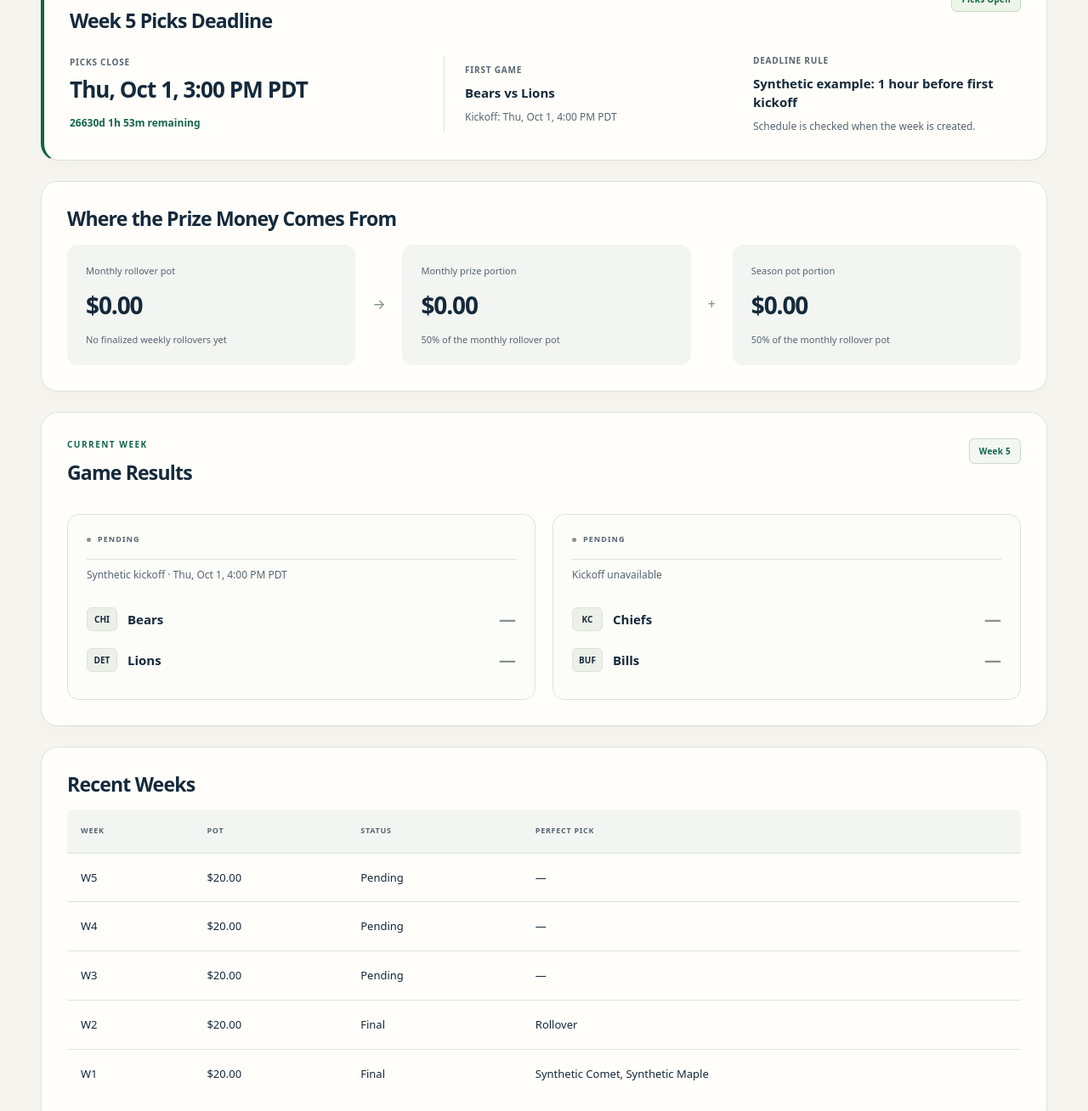
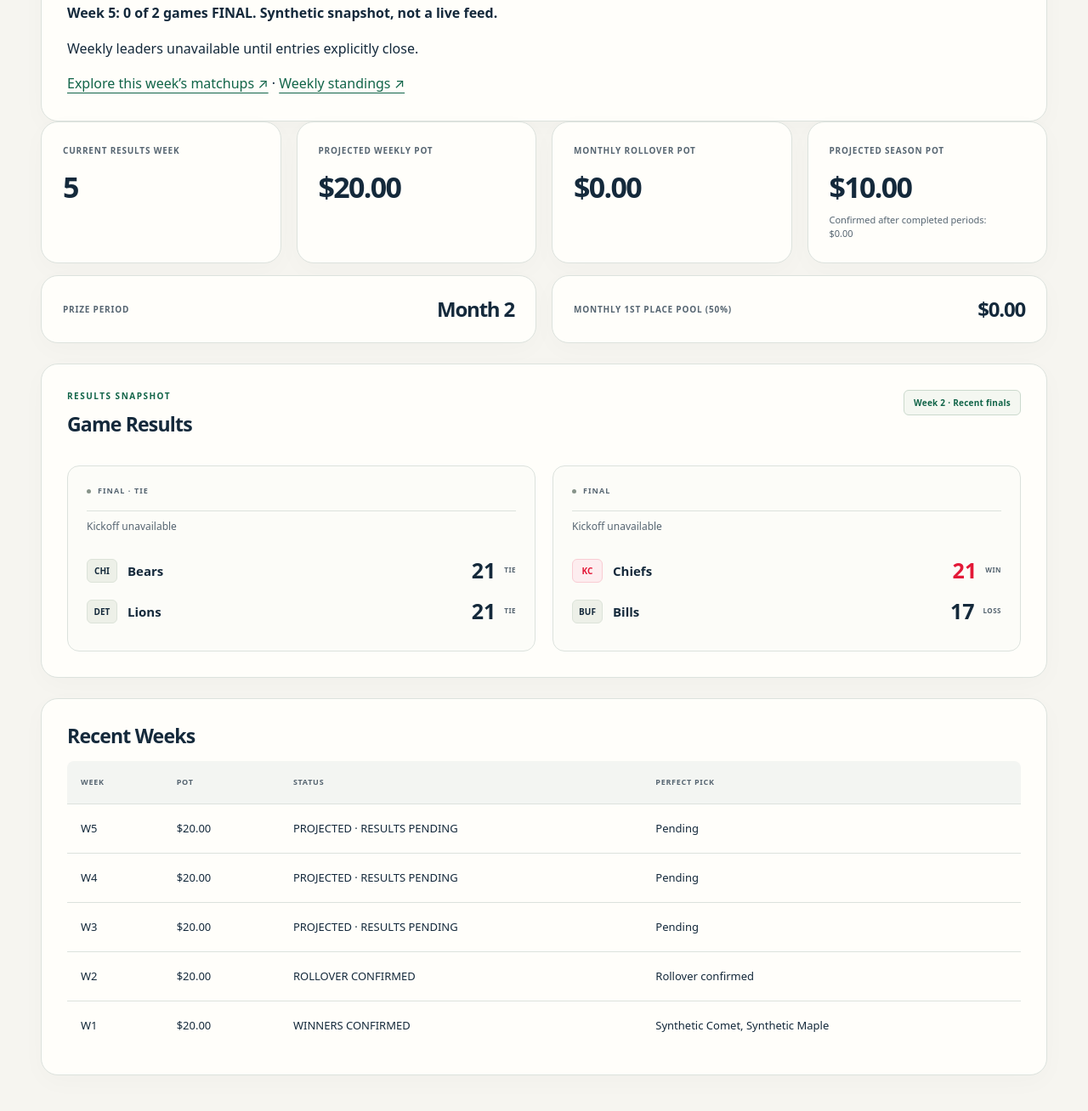
Before and after one commit to Enziuh/Perfect-Pick-4.0, a plain HTML site: page website/index.html in a window 1280 px wide. Shown: the part 1021-2329 px from the top of the page at 85% size. Drawn offline with Linux system fonts and the light colour scheme.

Commit message:
Clarify prize accounting and polish Phase 4 preview readiness

```diff
--- a/website/app.js
+++ b/website/app.js
@@ -15,9 +15,8 @@
     const el = $(id);
     if (el) el.textContent = value;
   };
-  const money = (n) => new Intl.NumberFormat('en-US', {
-    style: 'currency', currency: 'USD'
-  }).format(Number(n || 0));
+  const currencyFormatter = new Intl.NumberFormat('en-US', {style:'currency', currency:'USD'});
+  const money = n => typeof n === 'number' && Number.isFinite(n) && n >= 0 ? currencyFormatter.format(n) : 'Unavailable';
 
   async function get(action, extra = '') {
     if (!preview) throw new Error('Synthetic preview data adapter is unavailable.');
@@ -26,7 +25,10 @@
 
   async function loadWeek(week) {
     const number = Number(week);
-    if (!weekCache.has(number)) weekCache.set(number, await get('week', `&week=${number}`));
+    if (!weekCache.has(number)) {
+      const pending = get('week', `&week=${number}`).catch(error => { weekCache.delete(number); throw error; });
+      weekCache.set(number, pending);
+    }
     return weekCache.get(number);
   }
 
@@ -158,7 +160,7 @@
       .join(' + ');
 
     const monthlyBase = rolloverLines || 'No finalized weekly rollovers yet';
-    const projectedSeasonContribution = Number(prizes.currentMonthlyPot || 0) * 0.50;
+    const projectedSeasonContribution = prizes.currentProjectedSeasonContribution;
     $('prizeBreakdown').innerHTML = `
       <div class="breakdown-row">
         <span>Monthly rollover pot</span>
@@ -179,22 +181,7 @@
       </div>
     `;
 
-    const activeWeek = Number(prizes.activeWeek || 0);
-    const recent = (prizes.weekly || [])
-      .filter(w => w.activePlayers > 0 && w.week <= activeWeek)
-      .sort((a, b) => b.week - a.week)
-      .slice(0, 5);
-
-    $('recentWeeks').innerHTML = recent.map(w => `
-      <tr>
-        <td>W${w.week}</td>
-        <td>${money(w.weeklyPot)}</td>
-        <td>${w.finalized ? 'Final' : 'Pending'}</td>
-        <td>${w.perfectPickWinnerNames.length
-          ? escapeHtml(w.perfectPickWinnerNames.join(', '))
-          : (w.finalized ? 'Rollover' : '—')}</td>
-      </tr>
-    `).join('') || '<tr><td colspan="4">No weekly data yet.</td></tr>';
+    $('recentWeeks').innerHTML = '<tr><td colspan="4">Checking finalized results…</td></tr>';
   }
 
   function formatAccuracy(points, completedGames) {
@@ -298,44 +285,39 @@
     }
   }
 
-  function renderPrizes(prizes) {
-    $('periodCards').innerHTML = (prizes.periods || []).map(p => `
-      <article class="period-card">
-        <div class="period-head">
-          <div>
-            <div class="eyebrow">${escapeHtml(p.periodKey)}</div>
-            <h3>${escapeHtml(p.displayName)}</h3>
-          </div>
-          <div class="rule-choice-group" aria-label="Rule mode">
-            <span class="rule-choice ${p.ruleMode === 'OLD' ? 'active old-active' : ''}">OLD</span>
-            <span class="rule-choice ${p.ruleMode === 'NEW' ? 'active new-active' : ''}">NEW</span>
-          </div>
-        </div>
-        <div class="period-grid">
-          <div><span>Weeks</span><strong>${p.startWeek}–${p.endWeek}</strong></div>
-          <div><span>Monthly Pot</span><strong>${money(p.monthlyPot)}</strong></div>
-          <div><span>Monthly 1st Place Pool (50%)</span><strong>${money(p.monthlyWinnerPool)}</strong></div>
-          <div><span>Season Contribution (50%)</span><strong>${money(p.seasonContribution)}</strong></div>
-        </div>
-        <p class="muted">
-          ${p.leaders.length
-            ? `Current leader${p.leaders.length > 1 ? 's' : ''}: ${escapeHtml(p.leaders.join(', '))}`
-            : 'No leader data yet.'}
-        </p>
-      </article>
-    `).join('');
-
-    $('weeklyPrizeBody').innerHTML = (prizes.weekly || []).map(w => `
-      <tr>
-        <td>${w.week}</td>
-        <td>${escapeHtml(w.periodKey)}</td>
-        <td class="num">${w.activePlayers}</td>
-        <td class="num">${money(w.weeklyPot)}</td>
-        <td>${w.finalized ? 'Yes' : 'No'}</td>
-        <td>${w.perfectPickWinnerNames.length ? escapeHtml(w.perfectPickWinnerNames.join(', ')) : '—'}</td>
-        <td class="num">${money(w.rolloverToMonthly)}</td>
-      </tr>
-    `).join('');
+  async function renderPrizes(prizes) {
+    const weeks = await Promise.all(prizes.weekly.map(row => loadWeek(row.week)));
+    const weekly = prizes.weekly.map((row,i) => preview.buildWeeklyPrize(row,weeks[i]));
+    const current = weekly[prizes.activeWeek-1];
+    const topPoints = Math.max(...prizes.overallStandings.map(player => player.points));
+    const seasonLeaders = prizes.overallStandings.filter(player => player.points === topPoints).map(player => player.name);
+    const seasonContext = seasonLeaders.length ? `Current points leaders: ${seasonLeaders.join(', ')} · ${topPoints} points. Season title not confirmed.` : 'Season standings unavailable.';
+    $('prizeSummary').innerHTML = `<article class="card"><span>Week ${prizes.activeWeek} pool · projected</span><strong>${money(current.pool)}</strong><small>${escapeHtml(current.status)}. ${current.payment}.</small></article>
+      <article class="card"><span>Season pool · confirmed</span><strong>${money(prizes.confirmedSeasonPot)}</strong><small>Projected total: ${money(prizes.projectedSeasonPot)}. Payout distribution and payment status unavailable.</small><a href="#standings/season">View season standings ↗</a><small>${escapeHtml(seasonContext)}</small></article>`;
+    $('periodCards').innerHTML = (await Promise.all(prizes.periods.map(async p => {
+      const resolution = await loadMonthlyResolution(p);
+      return `<article class="period-card" data-status="${resolution.status}" data-winner="${escapeHtml(resolution.winner || '')}">
+        <div class="period-head"><div><div class="eyebrow">Weeks ${p.startWeek}–${p.endWeek} · ${escapeHtml(p.ruleMode)} rules</div><h3>${escapeHtml(p.displayName)}</h3></div><span class="pill">${resolution.status}</span></div>
+        <p><strong>${escapeHtml(resolution.winner || 'Champion not confirmed')}</strong>${resolution.points === null ? '' : ` · ${resolution.points} monthly points`}</p><p class="muted">${escapeHtml(championExplanation(resolution))}</p>
+        <div class="period-grid"><div><span>Monthly prize pool · ${p.allWeeksFinalized ? 'reported final' : 'provisional'}</span><strong>${money(p.monthlyWinnerPool)}</strong></div><div><span>Rollover pot</span><strong>${money(p.monthlyPot)}</strong></div><div><span>Season contribution</span><strong>${money(p.seasonContribution)}</strong></div></div>
+        <p class="muted">Monthly and season shares: ${p.monthlyWinnerPct}% / ${p.seasonPct}%. Champion confirmation is not a payment. Payment status unavailable.</p><a href="#standings/monthly" data-prize-period="${p.periodKey}">Review monthly standings and tiebreakers ↗</a></article>`;
+    }))).join('');
+    $('periodCards').querySelectorAll('[data-prize-period]').forEach(link => link.addEventListener('click', () => {
+      $('monthlyPeriodSelect').value = link.dataset.prizePeriod;
+      renderMonthlyPeriod(link.dataset.prizePeriod);
+    }));
+    $('weeklyPrizeBody').innerHTML = prizes.weekly.map((w,i) => {
+      const view = weekly[i];
+      return `<tr><td>${w.week}</td><td>${escapeHtml(w.periodKey)}</td><td class="num">${weeks[i].entriesStatus === 'CLOSED' ? w.activePlayers : 'Protected'}</td><td class="num">${money(view.pool)}</td><td>${view.status}</td><td>${view.winners.length ? escapeHtml(view.winners.join(', ')) + `<small class="prize-allocation">Allocation each: ${money(view.allocationEach)} · ${view.payment}</small>` : 'Not confirmed'}</td><td class="num">${view.rollover === null ? 'Pending / unavailable' : money(view.rollover)}</td></tr>`;
+    }).join('');
+    $('recentWeeks').innerHTML = prizes.weekly.filter(w => w.week <= prizes.activeWeek).slice(-5).reverse().map(w => {
+      const view = weekly[w.week-1];
+      return `<tr><td>W${w.week}</td><td>${money(view.pool)}</td><td>${view.status}</td><td>${view.winners.length ? escapeHtml(view.winners.join(', ')) : view.rollover !== null ? 'Rollover confirmed' : 'Pending'}</td></tr>`;
+    }).join('');
+    const completed = weeks[prizes.activeWeek-1].results.filter(game => game.status === 'Final').length;
+    setText('overviewProgress', `Week ${prizes.activeWeek}: ${completed} of ${weeks[prizes.activeWeek-1].games.length} games FINAL. Synthetic snapshot, not a live feed.`);
+    const highlights = prizes.currentWeekStandings.slice(0,3);
+    setText('overviewLeaders', highlights.length ? highlights.map(p => `${p.name}: ${p.points} points`).join(' · ') : 'Weekly leaders unavailable until entries explicitly close.');
   }
 
 
@@ -362,18 +344,14 @@
     $('playerPickCards').innerHTML = '<p class="state-message">Loading synthetic picks…</p>';
 
     try {
-      let data = weekCache.get(normalizedWeek);
-      if (!data) {
-        data = await get('week', `&week=${normalizedWeek}`);
-        weekCache.set(normalizedWeek, data);
-      }
+      const data = await loadWeek(normalizedWeek);
       if (request !== picksRequest) return;
       renderWeekPicks(data);
       if (Number($('weeklyWeekSelect')?.value || activeWeek) === normalizedWeek) {
         renderWeeklyDetails(data);
       }
       if (normalizedWeek === activeWeek) {
-        renderDashboardGameResults(data);
+        await renderDashboardGameResults(data);
       }
     } catch (err) {
       if (request !== picksRequest) return;
@@ -518,9 +496,17 @@
     renderGameResultsInto_('weeklyGameResults', weekData);
   }
 
-  function renderDashboardGameResults(weekData) {
-    setText('dashboardResultsWeek', `Week ${weekData?.week || '—'}`);
-    renderGameResultsInto_('dashboardGameResults', weekData);
+  async function renderDashboardGameResults(weekData) {
+    let results = weekData;
+    if (!weekData.results.some(game => game.status === 'Final')) {
+      const recent = prizeData.weekly.filter(row => row.week < weekData.week && row.finalized).at(-1);
+      if (recent) {
+        const snapshot = await loadWeek(recent.week);
+        if (snapshot.results.some(game => game.status === 'Final')) results = snapshot;
+      }
+    }
+    setText('dashboardResultsWeek', `Week ${results.week}${results !== weekData ? ' · Recent finals' : ''}`);
+    renderGameResultsInto_('dashboardGameResults', results);
   }
 
   function renderGameResultsInto_(containerId, weekData) {
@@ -734,8 +720,6 @@
       const prizes = await get('prizes');
       prizeData = prizes;
       renderDashboard(prizes);
-      await renderStandings(prizes);
-      renderPrizes(prizes);
 
       activeWeek = Number(prizes.activeWeek || 1);
       const weeks = (prizes.weekly || []).map(w => Number(w.week)).filter(Boolean);
@@ -745,7 +729,7 @@
       populateWeeklySelector(availableWeeks, activeWeek);
       populateMonthlySelector(prizes.periods || [], prizes.currentPeriod);
 
-      await loadWeekPicks(activeWeek);
+      await Promise.all([renderStandings(prizes), renderPrizes(prizes), loadWeekPicks(activeWeek)]);
 
       const when = prizes.generatedAt ? new Date(prizes.generatedAt).toLocaleString() : '';
       setStatus(`Synthetic data loaded${when ? ` • ${when}` : ''}`, 'ok');
--- a/website/index.html
+++ b/website/index.html
@@ -17,18 +17,6 @@
 <section id="overview" class="destination" aria-label="Your season. At a glance."><header class="page-header"><p class="eyebrow">The weekly huddle</p><h1 tabindex="-1">Your season. At a glance.</h1><p class="page-intro">The matchups, the stakes, and everything still to play for.</p></header><article class="champion-spotlight" aria-labelledby="championHeading">
  <div class="spotlight-emblem" aria-hidden="true">PP</div><div><p class="eyebrow">Monthly Champion</p><h3 id="championHeading">The race is still on.</h3><p id="championSummary">Waiting for synthetic competition data.</p><a class="text-link" href="#standings/monthly">Explore monthly standings <span aria-hidden="true">↗</span></a></div><span class="pill champion-status" id="championState" role="status" aria-live="polite">IN PROGRESS</span>
 </article><section id="dashboard" class="legacy-section">
-      <div class="card-grid">
-        <div class="card"><span>Current Results Week</span><strong id="activeWeek">—</strong></div>
-        <div class="card"><span>Current Weekly Pot</span><strong id="weeklyPot">$0.00</strong></div>
-        <div class="card"><span>Monthly Rollover Pot</span><strong id="monthlyPot">$0.00</strong></div>
-        <div class="card"><span>Projected Season Pot</span><strong id="seasonPot">$0.00</strong><small id="confirmedSeasonPot" class="card-note"></small></div>
-      </div>
-
-      <div class="card-grid compact-grid" style="margin-top:14px">
-        <div class="card"><span>Prize Period</span><strong id="periodName">—</strong></div>
-        <div class="card"><span>Monthly 1st Place Pool (50%)</span><strong id="monthlyWinnerPool">$0.00</strong></div>
-      </div>
-
       <div class="panel picks-deadline-panel" id="picksDeadlinePanel">
         <div class="deadline-panel-head">
           <div>
@@ -52,21 +40,30 @@
           <div class="deadline-detail">
             <span>Deadline rule</span>
             <strong id="deadlineRuleLabel">3 hours before first kickoff</strong>
-            <small>Schedule is checked when the week is created.</small>
+            <small>Synthetic deadline example; official closure controls disclosure.</small>
           </div>
         </div>
 
         <div id="deadlineNotice" class="deadline-notice" hidden></div>
       </div>
-      <div class="panel transparency-panel">
-        <h2>Where the Prize Money Comes From</h2>
-        <div id="prizeBreakdown" class="prize-breakdown"></div>
+      <div class="panel"><h2>This week at a glance</h2><p id="overviewProgress" role="status">Checking game progress…</p><p id="overviewLeaders"></p><a href="#match-center">Explore this week’s matchups ↗</a> · <a href="#standings/weekly">Weekly standings ↗</a></div>
+      <div class="card-grid">
+        <div class="card"><span>Current Results Week</span><strong id="activeWeek">—</strong></div>
+        <div class="card"><span>Projected Weekly Pot</span><strong id="weeklyPot">—</strong></div>
+        <div class="card"><span>Monthly Rollover Pot</span><strong id="monthlyPot">—</strong></div>
+        <div class="card"><span>Projected Season Pot</span><strong id="seasonPot">—</strong><small id="confirmedSeasonPot" class="card-note"></small></div>
       </div>
+
+      <div class="card-grid compact-grid" style="margin-top:14px">
+        <div class="card"><span>Prize Period</span><strong id="periodName">—</strong></div>
+        <div class="card"><span>Monthly 1st Place Pool (50%)</span><strong id="monthlyWinnerPool">—</strong></div>
+      </div>
+
 
       <div class="panel">
         <div class="section-heading-row">
           <div>
-            <div class="eyebrow">Current week</div>
+            <div class="eyebrow">Results snapshot</div>
             <h2>Game Results</h2>
           </div>
           <span id="dashboardResultsWeek" class="pill new">Week —</span>
@@ -170,23 +167,14 @@
       </div>
 </section></section>
 <section id="prizes" class="destination" aria-label="The prize room" hidden><header class="page-header"><p class="eyebrow">Know the stakes</p><h1 tabindex="-1">The prize room</h1><p class="page-intro">A clear view of each pool, every rollover, and the road to the season pot.</p></header><section id="prize-details" class="legacy-section">
-      <div class="panel rule-mode-guide">
-        <div>
-          <div class="eyebrow">Prize rules</div>
-          <h2>Rule Set by Prize Period</h2>
-          <p class="muted">Each month shows both rule options. The rule currently being used for that period is highlighted.</p>
-        </div>
-        <div class="rule-choice-legend">
-          <span class="rule-choice sample">OLD</span>
-          <span class="rule-choice sample active">NEW</span>
-        </div>
-      </div>
+      <div id="prizeSummary" class="card-grid" aria-label="Prize accounting summary"></div><p class="state-message">Synthetic accounting only. Pending amounts are not zero; allocations are not proof of payment. A finalized week without a perfect winner rolls into its monthly pot. Unresolved monthly ties cannot award a prize.</p>
       <div id="periodCards" class="periods"></div>
+      <details class="panel transparency-panel"><summary>How monthly rollovers fund prizes</summary><div id="prizeBreakdown" class="prize-breakdown"></div></details>
       <div class="panel">
         <h2>Weekly Prize Tracker</h2>
         <div class="table-region" role="region" aria-label="prizes data table" tabindex="0"><table>
           <thead>
-            <tr><th>Week</th><th>Period</th><th class="num">Players</th><th class="num">Pot</th><th>Final</th><th>Perfect Pick Winner(s)</th><th class="num">Monthly Rollover</th></tr>
+            <tr><th>Week</th><th>Period</th><th class="num">Players</th><th class="num">Pot</th><th>Allocation status</th><th>Confirmed winner / allocation</th><th class="num">Monthly Rollover</th></tr>
           </thead>
           <tbody id="weeklyPrizeBody"></tbody>
         </table></div>
@@ -276,7 +264,7 @@
         </details>
         <details>
           <summary>Where can I see which rule set is being used?</summary>
-          <p>Open the Prizes tab. Each prize period shows both Old and New rule options, with the active rule set highlighted.</p>
+          <p>Open the Prizes tab. Each prize period identifies its active rule set, pool and champion status.</p>
         </details>
         <details>
           <summary>What is the difference between the Old and New Rules?</summary>
--- a/website/preview-data.js
+++ b/website/preview-data.js
@@ -193,6 +193,23 @@
       {...details,winner:closest[0].name,winningDifference:minimum,margin});
   }
 
+  // Presentation only: allocations are not payment confirmations.
+  function buildWeeklyPrize(row, week) {
+    const amount = value => typeof value === 'number' && Number.isFinite(value) && value >= 0 ? value : null;
+    const closed = week?.entriesStatus === 'CLOSED';
+    const final = closed && row?.week === week.week && row?.finalized === true && week?.outcome?.finalized === true &&
+      week.results.length === week.games.length && week.results.length > 0 && week.results.every(game => finalScore(game) !== null);
+    const names = final && Array.isArray(row.perfectPickWinnerNames) &&
+      row.perfectPickWinnerNames.every(name => APPROVED_ALIASES.includes(name)) &&
+      JSON.stringify([...row.perfectPickWinnerNames].sort()) === JSON.stringify([...(week.outcome.perfectWinners || [])].sort())
+      ? row.perfectPickWinnerNames : [];
+    const rollover = final && !names.length && week.outcome.perfectWinners?.length === 0 && row.perfectPickWinnerNames?.length === 0 && row.rolloverToMonthly === row.weeklyPot
+      ? amount(row.rolloverToMonthly) : null;
+    return {pool:amount(row?.weeklyPot), status:final ? (names.length ? 'WINNERS CONFIRMED' : rollover !== null ? 'ROLLOVER CONFIRMED' : 'ALLOCATION UNCONFIRMED') : 'PROJECTED · RESULTS PENDING',
+      winners:names, allocationEach:names.length ? amount(row.perfectPayoutEach) : null, rollover,
+      payment:'Payment status unavailable'};
+  }
+
   let pending;
   async function fixture() {
     if (!pending) pending = (async () => {
@@ -208,7 +225,7 @@
     if(action==='week' && /^&week=(?:[1-9]|1[0-8])$/.test(extra)) return structuredClone(data.weeks[Number(extra.slice(6))-1]);
     throw new Error('Unsupported synthetic resource.');
   }
-  const api=Object.freeze({get,validate,buildMatchView,resolveMonthlyChampion,APPROVED_ALIASES});
+  const api=Object.freeze({get,validate,buildMatchView,buildWeeklyPrize,resolveMonthlyChampion,APPROVED_ALIASES});
   if(typeof module!=='undefined' && module.exports) module.exports=api;
   else Object.defineProperty(root,'PerfectPickPreview',{value:api,writable:false,configurable:false});
 })(globalThis);
--- a/website/styles.css
+++ b/website/styles.css
@@ -1824,3 +1824,15 @@ tbody tr:last-child td {
     padding:16px;
   }
 }
+
+/* Phase 4: accounting clarity and comfortable keyboard/touch targets. */
+#prizeSummary { margin-bottom: var(--space-6, 24px); }
+#prizeSummary small, .prize-allocation { display:block; margin-top:12px; line-height:1.6; font-size:.875rem; }
+.period-head { flex-wrap:wrap; gap:16px; }
+.period-head .pill { white-space:normal; }
+#overviewProgress { font-weight:600; }
+.subnav a, .primary-nav a, button, select, summary { min-height:44px; }
+#weeklyPrizeBody td { vertical-align:top; }
+@media (prefers-reduced-motion: reduce) { *, *::before, *::after { scroll-behavior:auto !important; transition:none !important; } }
+
+@media (max-width:600px) { #prizeSummary { grid-template-columns:1fr; } }
```
Also changed, not shown: 4 other files.
